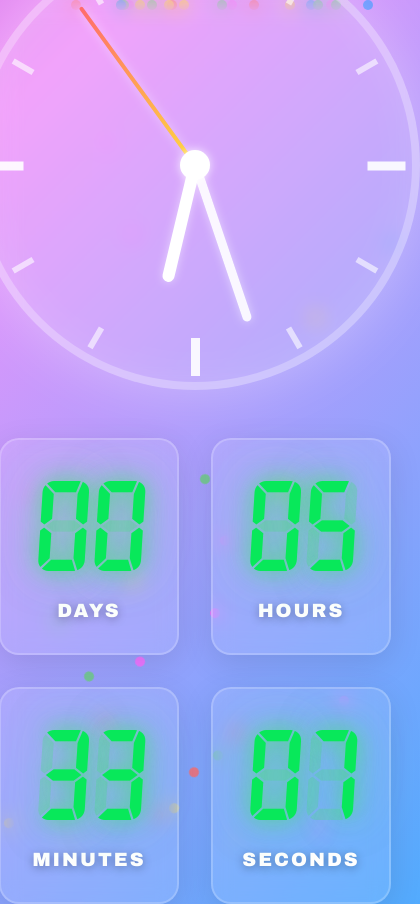
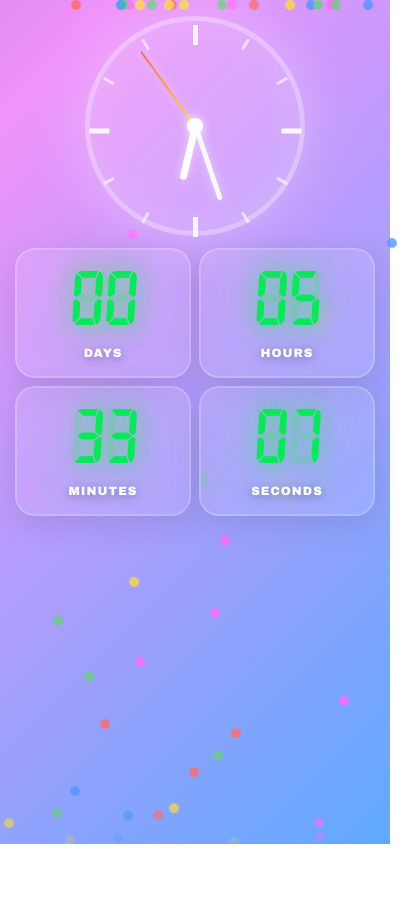
Before and after one commit to Oleg-Imanilov/fun-scripts, a plain HTML site: page countdown.html in a window 390 px wide. Shown: the whole page, 420 px wide, since content can reach past the window. After the commit the page ends 844 px from the top, so only its background shows below. Drawn offline with Linux system fonts and the light colour scheme.

Commit message:
countdown css update

```diff
--- a/countdown.html
+++ b/countdown.html
@@ -268,6 +268,180 @@
             margin-left: -4.5px;
             background: rgba(255, 255, 255, 0.9);
         }
+
+        /* Mobile responsive styles */
+        @media (max-width: 768px) {
+            body {
+                padding: 1rem 0.5rem;
+                height: auto;
+                min-height: 100vh;
+                overflow-y: auto;
+                justify-content: flex-start;
+                padding-top: 1.5rem;
+                padding-bottom: 1.5rem;
+            }
+
+            h1 {
+                font-size: 1.8rem;
+                margin-bottom: 1rem;
+            }
+
+            .clock {
+                width: 280px;
+                height: 280px;
+                margin: 0 auto 1.5rem;
+                border: 6px solid rgba(255, 255, 255, 0.3);
+            }
+
+            .clock::before {
+                width: 20px;
+                height: 20px;
+            }
+
+            .hour-hand {
+                width: 8px;
+                height: 75px;
+                margin-left: -4px;
+            }
+
+            .minute-hand {
+                width: 6px;
+                height: 100px;
+                margin-left: -3px;
+            }
+
+            .second-hand {
+                width: 3px;
+                height: 120px;
+                margin-left: -1.5px;
+            }
+
+            .clock-marker {
+                width: 4px;
+                height: 15px;
+                top: 5px;
+                margin-left: -2px;
+                transform-origin: 50% 130px;
+            }
+
+            .clock-marker.major {
+                width: 6px;
+                height: 24px;
+                margin-left: -3px;
+            }
+
+            .countdown {
+                gap: 0.75rem;
+            }
+
+            .time-unit {
+                padding: 1rem 0.75rem;
+                min-width: 140px;
+            }
+
+            .number-container {
+                height: 5rem;
+            }
+
+            .number-bg, .number {
+                font-size: 5rem;
+            }
+
+            .label {
+                font-size: 0.9rem;
+            }
+
+            .message {
+                font-size: 2.5rem;
+            }
+        }
+
+        @media (max-width: 480px) {
+            body {
+                padding: 0.75rem 0.5rem;
+                padding-top: 1rem;
+                padding-bottom: 1rem;
+            }
+
+            h1 {
+                font-size: 1.5rem;
+                margin-bottom: 0.75rem;
+            }
+
+            .clock {
+                width: 220px;
+                height: 220px;
+                margin: 0 auto 0.75rem;
+                border: 5px solid rgba(255, 255, 255, 0.3);
+            }
+
+            .clock::before {
+                width: 16px;
+                height: 16px;
+            }
+
+            .hour-hand {
+                width: 7px;
+                height: 55px;
+                margin-left: -3.5px;
+            }
+
+            .minute-hand {
+                width: 5px;
+                height: 78px;
+                margin-left: -2.5px;
+            }
+
+            .second-hand {
+                width: 2px;
+                height: 92px;
+                margin-left: -1px;
+            }
+
+            .clock-marker {
+                width: 3px;
+                height: 12px;
+                top: 4px;
+                margin-left: -1.5px;
+                transform-origin: 50% 106px;
+            }
+
+            .clock-marker.major {
+                width: 5px;
+                height: 20px;
+                margin-left: -2.5px;
+            }
+
+            .countdown {
+                gap: 0.5rem;
+                max-width: 360px;
+                margin: 0 auto;
+            }
+
+            .time-unit {
+                padding: 1rem 0.75rem;
+                min-width: 0;
+                flex: 0 0 calc(50% - 0.25rem);
+            }
+
+            .number-container {
+                height: 4.5rem;
+                margin-bottom: 0.3rem;
+            }
+
+            .number-bg, .number {
+                font-size: 4.5rem;
+            }
+
+            .label {
+                font-size: 0.75rem;
+                letter-spacing: 1px;
+            }
+
+            .message {
+                font-size: 1.8rem;
+            }
+        }
     </style>
 </head>
 <body>
```
